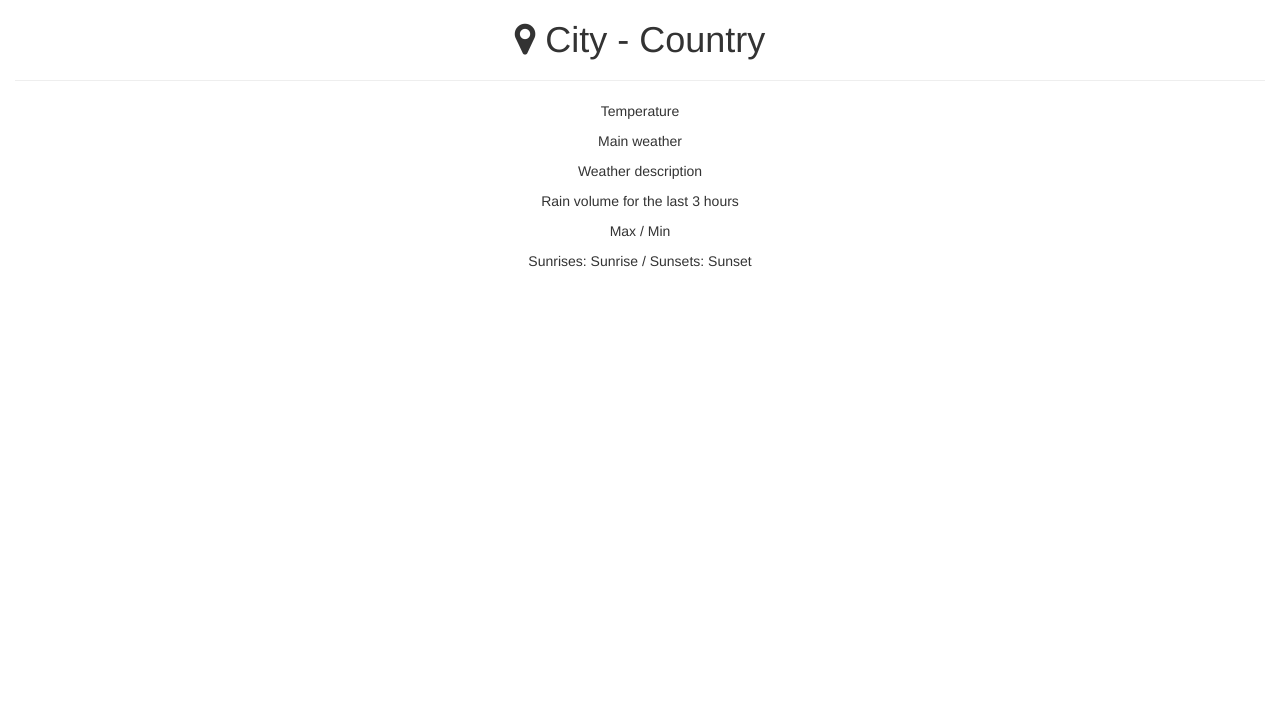
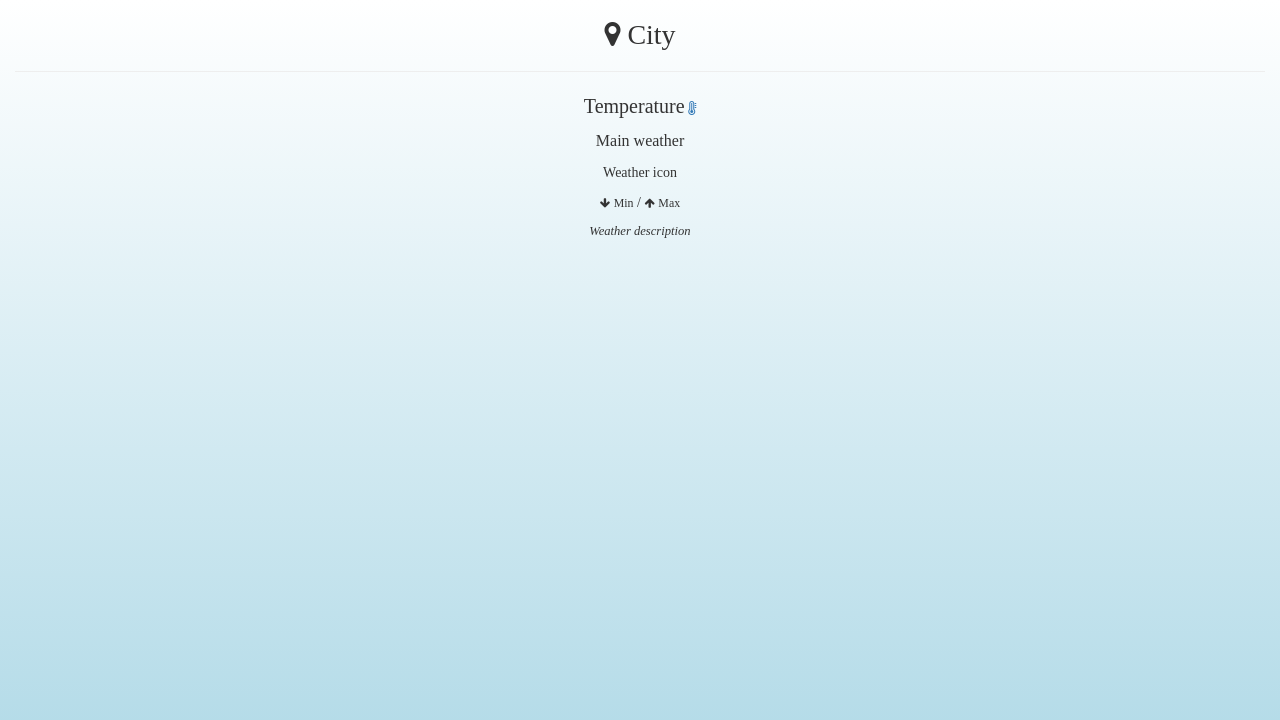
Before and after one commit to samu101108/Intermediate_FrontEnd_Development_projects, a website: page Local Weather/index.html in a window 1280 px wide. Drawn offline with nearby package versions, Linux system fonts and the light colour scheme.

Commit message:
defined the UI, and made the folder structure

```diff
--- /dev/null
+++ b/Local Weather/css/styles.css
@@ -0,0 +1,27 @@
+h1 {
+  font-size: 28px;
+}
+
+.container-fluid{
+  height: 100vh;
+  background: linear-gradient(white, lightblue) no-repeat;
+  /* background: linear-gradient(#cccccc, #555599) no-repeat; */
+  font-family: serif;
+}
+#temperature{
+  font-size: 20px;
+}
+#main{
+  font-size: 16px;
+}
+#description{
+  font-style: italic;
+  font-size: 90%;
+}
+#min, #max{
+  font-size: 85%;
+}
+.fa-arrow-down,
+.fa-arrow-up{
+  font-size: 80%;
+}
--- a/Local Weather/index.html
+++ b/Local Weather/index.html
@@ -1,169 +1,48 @@
 <!DOCTYPE html>
 <html>
-
 <head>
-    <meta charset="utf-8">
+  <meta charset="UTF-8">
+  <meta name="viewport" content="width=device-width, initial-scale=1.0">
+  <meta http-equiv="X-UA-Compatible" content="ie=edge">
   <title>The Local Weather</title>
   <!-- begin:css -->
   <link rel="stylesheet" href="https://maxcdn.bootstrapcdn.com/bootstrap/3.3.5/css/bootstrap.min.css">
   <link rel="stylesheet" href="https://maxcdn.bootstrapcdn.com/font-awesome/4.4.0/css/font-awesome.min.css">
   <link rel="stylesheet" href="lib/font-awesome/css/font-awesome.min.css">
+  <link rel="stylesheet" href="css/styles.css">
   <!-- end:css -->
   <script src="https://ajax.googleapis.com/ajax/libs/jquery/2.1.3/jquery.min.js"></script>
-    <style>
-        .temp {
-            font-size: 4em;
-        }
 
-        .forecast-day {
-            border-bottom: 1px solid #999;
-        }
-    </style>
 </head>
-<!--
-API KEY OF OPEN WEATHER MAP
-&APPID=9c2f8e61e7b4c8d97a651fe5a5b04868
-
-
-  -->
 <body>
   <div class="container-fluid text-center">
-
-
     <h1>
       <i class="fa fa-map-marker"></i>
       <span id="city">City</span>
-      <span> - </span>
-      <span id="country">Country</span>
-      <hr>
     </h1>
 
-        <!--<ul class="nav nav-tabs">
-            <li class="active"><a data-toggle="tab" href="#home">Today</a></li>
-            <li><a data-toggle="tab" href="#menu1">4 days</a></li>
-        </ul>
-
-        <div class="tab-content">
-
-            <div id="home" class="tab-pane fade in active">-->
+    <hr>
 
     <div class="row">
       <div class="">
-                    <p id="temperature">Temperature</p>
+        <p><span id="temperature">Temperature</span><a href="#">&nbsp;<i class="fa fa-thermometer"></i></a></p>
         <p id="main">Main weather</p>
+        <p id="icon">Weather icon</p>
+        <p>
+          <i class="fa fa-arrow-down"></i>&nbsp;<span id="min">Min</span> /
+          <i class="fa fa-arrow-up"></i>&nbsp;<span id="max">Max</span>
+        </p>
         <p id="description">Weather description</p>
-                    <p id="rain">Rain volume for the last 3 hours</p>
-                </div>
-                <div class="">
-                    <p>
-                        <span id="max">Max</span> /
-                        <span id="min">Min</span>
-                    </p>
-                    <p>
-                        Sunrises: <span id="sunrise">Sunrise</span> /
-                        Sunsets: <span id="sunset">Sunset</span>
-                    </p>
       </div>
     </div>
-        <br>
-             <!-- <div class="row">
-                <div class="col-xs-12">
-                    <p>Umidade: <span id="humi">Humidity</span></p>
-                    <p>Vento: <span id="wind">Wind</span></p>
-                </div>
-             </div> -->
 
   </div>
 
-<!--
-            <div id="menu1" class="tab-pane fade">
-
-                <div class="row">
-
-                    <div class="col-xs-3">
-                        <div class="forecast-day">
-                            <p>Day +1</p>
-                            <p><i class="fa fa-cloud-download fa-2x"></i></p>
-                            <p><span class="mma">28&#8451;</span> /
-                                <span class="min">22&#8451;</span>
-                            </p>
-                        </div>
-                    </div>
-
-                    <div class="col-xs-3">
-                        <div class="forecast-day">
-                            <p>Day +2</p>
-                            <p><i class="fa fa-cloud-download fa-2x"></i></p>
-                            <p><span class="mma">28&#8451;</span> /
-                                <span class="min">22&#8451;</span>
-                            </p>
-                        </div>
-                    </div>
-
-                    <div class="col-xs-3">
-                        <div class="forecast-day">
-                            <p>Day +3</p>
-                            <p><i class="fa fa-cloud-download fa-2x"></i></p>
-                            <p><span class="mma">28&#8451;</span> /
-                                <span class="min">22&#8451;</span>
-                            </p>
-                        </div>
-                    </div>
-
-                    <div class="col-xs-3">
-                        <div class="forecast-day">
-                            <p>Day +4</p>
-                            <p><i class="fa fa-cloud-download fa-2x"></i></p>
-                            <p><span class="mma">28&#8451;</span> /
-                                <span class="min">22&#8451;</span>
-                            </p>
-                        </div>
-                    </div>
-                </div>
-
-            </div>-->
-        <!--</div>-->
-
-    </div>
   <!-- begin:js -->
   <script src="lib/jquery/dist/jquery.min.js" charset="utf-8"></script>
   <script src="lib/bootstrap/dist/js/bootstrap.min.js" charset="utf-8"></script>
+  <script src="js/app.js" charset="utf-8"></script>
   <!-- end:js -->
 
 
-    <script>
-
-if (navigator.geolocation){ // if geolocation is present, do...
-navigator.geolocation.getCurrentPosition (function(position){
-  var latitude = position.coords.latitude; //assign latitude to a variable
-  var longitude = position.coords.longitude; // assign longitude to a variable
-
-  $.getJSON("https://api.openweathermap.org/data/2.5/weather?lat="+latitude+"&lon="+longitude+"&units=metric&APPID=9c2f8e61e7b4c8d97a651fe5a5b04868", function (a) {
-
-    var temperature = Math.round(a.main.temp);
-
-    $('#temperature').html(temperature);
-
-    $('#city').html(a.name);
-    $('#country').html(a.sys.country);
-
-    $('#description').html(a.weather[0].description);
-    $('#main').html(a.weather[0].main);
-    // $('#rain').html(a.rain.3h);//unespected token
-
-    $('#max').html(a.main.temp_max);
-    $('#min').html(a.main.temp_min);
-    $('#sunrise').html(a.sys.sunrise);
-    $('#sunset').html(a.sys.sunset);
-
-    //$('#humi').html(a.main.humidity);
-    //$('#wind').html(a.wind.speed);
-
-});
-}
-)};
-</script>
-
-</body>
-
 </html>
--- /dev/null
+++ b/Local Weather/js/app.js
@@ -0,0 +1,52 @@
+  if (navigator.geolocation) { // if geolocation is present, do...
+    navigator.geolocation.getCurrentPosition(function(position) {
+      var url = "https://api.openweathermap.org/data/2.5/weather?";
+      var latitude = position.coords.latitude; //assign latitude to a variable
+      var longitude = position.coords.longitude; // assign longitude to a variable
+      var unit = ["&units=metric", "&units=imperial"];
+      // o toggle da metrica é igual ao projeto da lampada click (esta no codepen)
+      var token = "&APPID=9c2f8e61e7b4c8d97a651fe5a5b04868";
+
+      $.getJSON(url + "lat=" + latitude + "&lon=" + longitude + unit[0] + token, function(a) {
+        // ifs para as imagens
+
+        // if(day){
+          // background-color: lightblue;
+        //   if(clouds) {}
+        //   if(rain) {}
+        //   if(snow) {}
+        //   if(hail) {}
+        // }
+        // elseif(night){
+          // background-color: navy;
+        //   if(clouds) {}
+        //   if(rain) {}
+        //   if(snow) {}
+        //   if(hail) {}
+        // }
+        // else{ console.log("Tempo não determidado");}
+
+
+        var temperature = Math.round(a.main.temp);
+
+        $('#temperature').html(temperature);
+        $('#city').html(a.name);
+        $('#main').html(a.weather[0].main);
+        // var iconurl = "http://openweathermap.org/img/w/10d.png"
+        $('#icon').html(a.weather[0].icon);
+        // tem day and night icons
+        // http://openweathermap.org/weather-conditions
+        $('#max').html(a.main.temp_max);
+        $('#min').html(a.main.temp_min);
+        $('#description').html(a.weather[0].description);
+
+        // $('#country').html(a.sys.country);
+        // $('#rain').html(a.rain.3h);//unespected token
+        // $('#sunrise').html(a.sys.sunrise);
+        // $('#sunset').html(a.sys.sunset);
+        //$('#humi').html(a.main.humidity);
+        //$('#wind').html(a.wind.speed);
+
+      });
+    })
+  };
```
Lines whose indentation alone changed are shown as unchanged.
